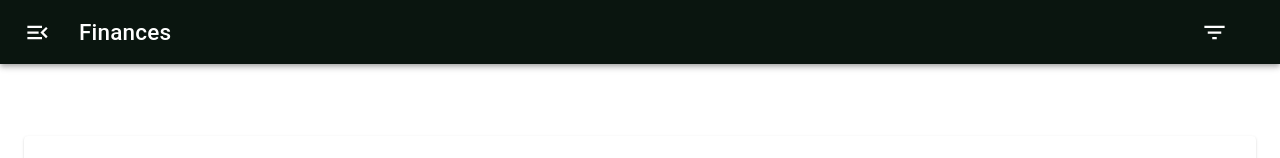
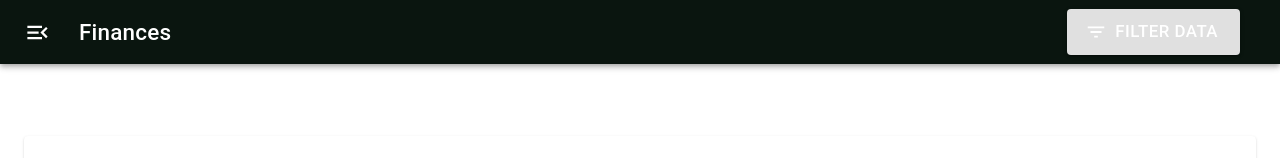
Before and after one commit to dadedeandrade/nextjs-finance-dashboard, a Next.js app: page /dashboard/pendingTransactions in a window 1280 px wide. Shown: the top 158 px of the page. Built offline with nearby package versions, Linux system fonts and the light colour scheme; no server answers; sample sign-in values are in the browser's storage.

Commit message:
fix/ add text to filter button

```diff
--- a/src/app/dashboard/layout.tsx
+++ b/src/app/dashboard/layout.tsx
@@ -161,17 +161,17 @@ export default function DashboardLayout({
             <Typography variant="h6" component="div" sx={{ flexGrow: 1 }}>
               Finances
             </Typography>
-
-            <IconButton
-              size="large"
+            <Button size="large"
               edge="start"
               color="inherit"
               aria-label="menu"
               sx={{ mr: 2 }}
               onClick={handleOpen}
+              variant="contained"
+              startIcon={<FilterListIcon />}
             >
-              <FilterListIcon />
-            </IconButton>
+              Filter Data
+            </Button>
             <Modal
               open={open}
               onClose={handleClose}
```
